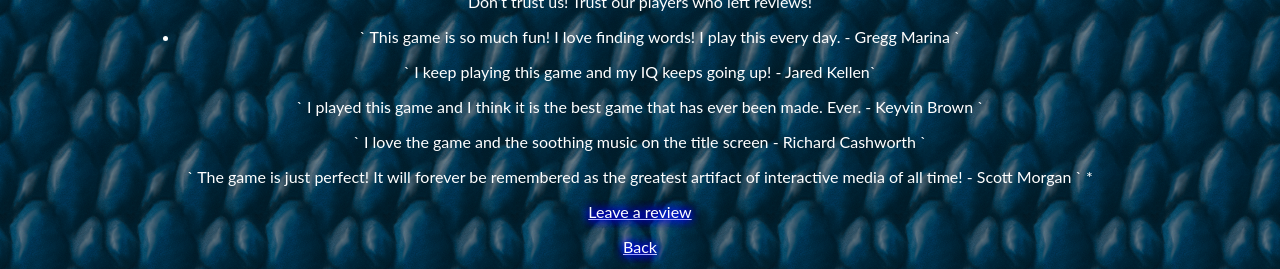
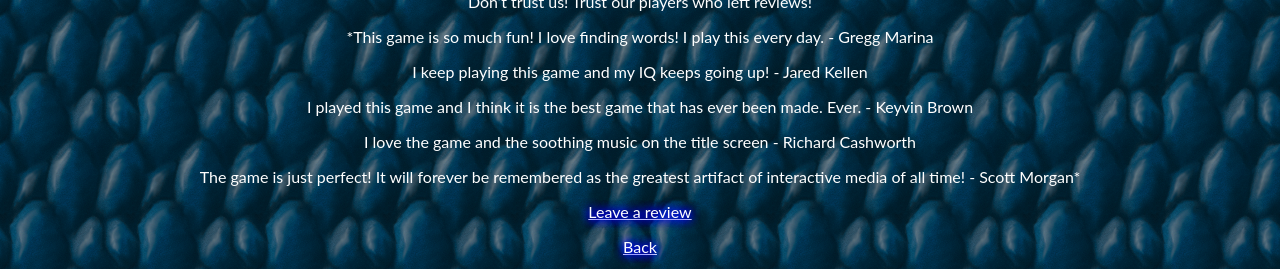
Before and after one commit to RayTheNoob/website, a Jekyll site: the page built from pages/real-word/real-word.md, in a window 1280 px wide, cut to the strip 1192-1461 px from the top of the page. Built offline with Jekyll 4.4.1, drawn with Linux system fonts in a browser that asks for light colours.

```diff
--- a/pages/real-word/real-word.md
+++ b/pages/real-word/real-word.md
@@ -24,15 +24,15 @@ Don't trust us! Trust our players who left reviews!
 
 
 
-* ` This game is so much fun! I love finding words! I play this every day. - Gregg Marina `
+*This game is so much fun! I love finding words! I play this every day. - Gregg Marina
 
-` I keep playing this game and my IQ keeps going up! - Jared Kellen`
+I keep playing this game and my IQ keeps going up! - Jared Kellen
 
-` I played this game and I think it is the best game that has ever been made. Ever. - Keyvin Brown `
+I played this game and I think it is the best game that has ever been made. Ever. - Keyvin Brown
 
-` I love the game and the soothing music on the title screen - Richard Cashworth `
+I love the game and the soothing music on the title screen - Richard Cashworth
 
-` The game is just perfect! It will forever be remembered as the greatest artifact of interactive media of all time! - Scott Morgan ` *
+The game is just perfect! It will forever be remembered as the greatest artifact of interactive media of all time! - Scott Morgan*
 
 [Leave a review](https://raythenoob.github.io/website/real-word/post)
 
```
